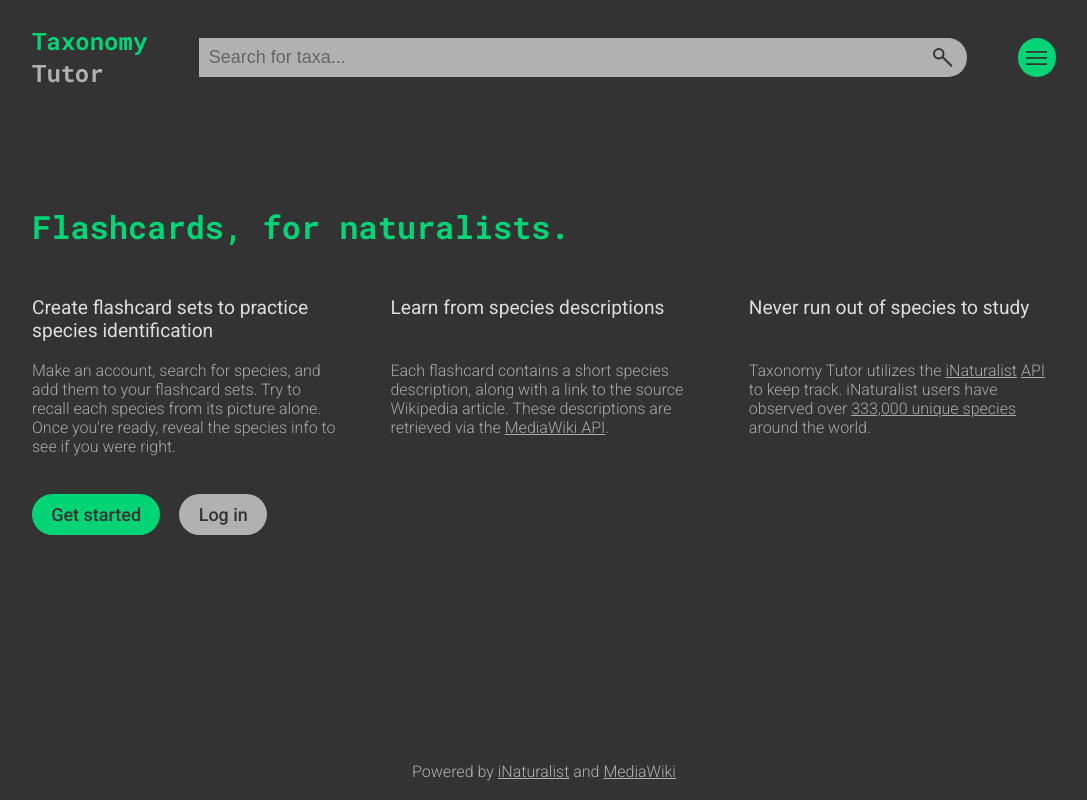
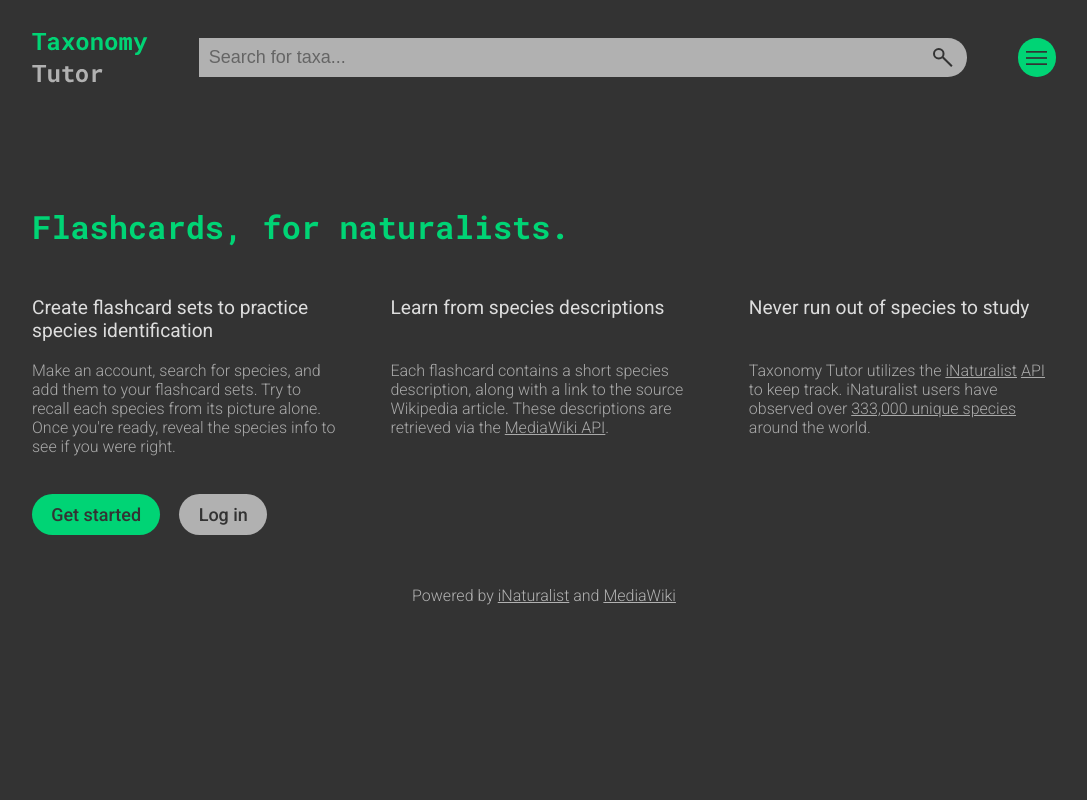
Before and after one commit to roykanderson/taxonomy-tutor, a React (Create React App) app in the folder client/: page / in a window 1280 px wide. Shown: the whole page, without its empty margins (96-1183 px from the left). Built offline with nearby package versions, Linux system fonts and the light colour scheme.

Commit message:
Remove unnecessary <section> tag wrapping routes

```diff
--- a/client/src/App.js
+++ b/client/src/App.js
@@ -37,7 +37,6 @@ const App = () => {
 
       <Navbar />
 
-      <section className='Content'>
       <Routes>
         <Route index element={<Home />} />
         <Route path='login' element={user ? <Navigate replace to='/profile' /> : <Login />} />
@@ -53,7 +52,6 @@ const App = () => {
         <Route path='search/:id' element={<Species />} />
         <Route path='signup' element={user ? <Navigate replace to='/profile' /> : <Signup />} />
       </Routes>
-      </section>
 
       <Footer />
 
```
Lines whose indentation alone changed are shown as unchanged.
